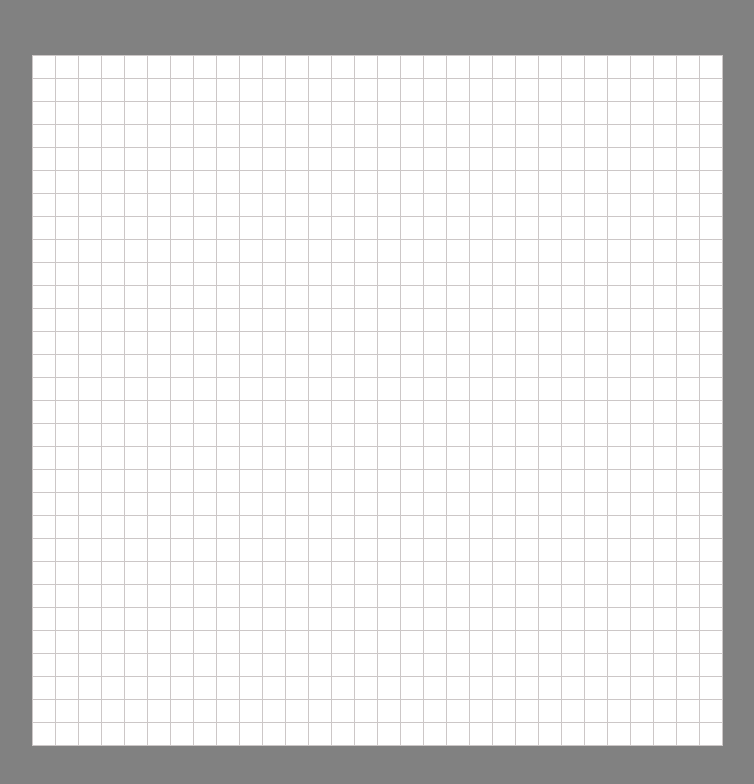
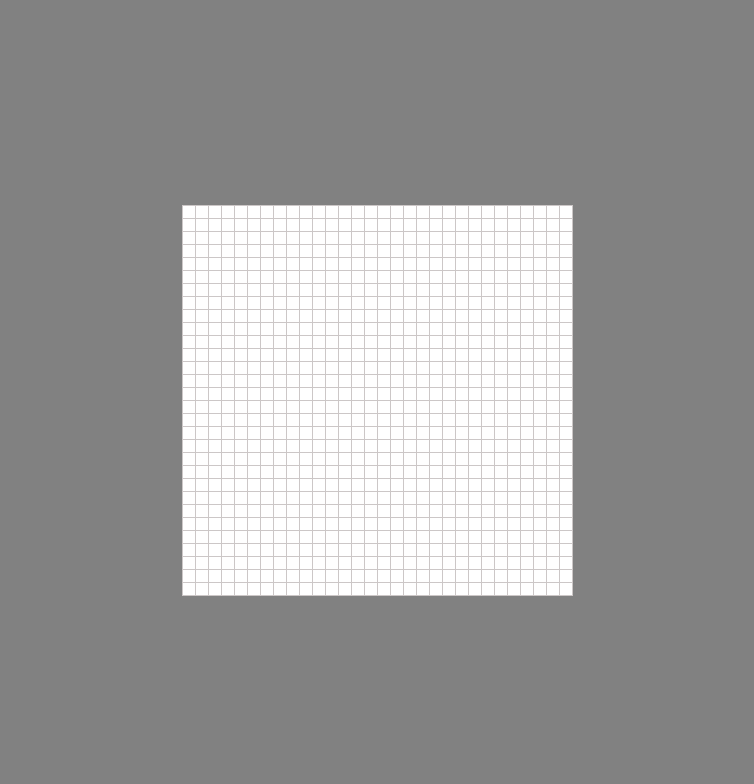
Before and after one commit to SantiagoNunezSelem/GameOfLife, a React (Create React App) app: page / in a window 1280 px wide. Shown: the top 784 px of the page, without its empty margins (263-1017 px from the left). Built offline with nearby package versions, Linux system fonts and the light colour scheme.

Commit message:
Update GameOfLife.css

```diff
--- a/src/stylesheets/GameOfLife.css
+++ b/src/stylesheets/GameOfLife.css
@@ -9,8 +9,8 @@ table {
 td {
     background-color: rgb(255, 255, 255);
     border:1px solid #ccc7c7;
-    width: 20px;
-    height: 20px;
+    width: 10px;
+    height: 10px;
     user-select: none;
 }
 
```
